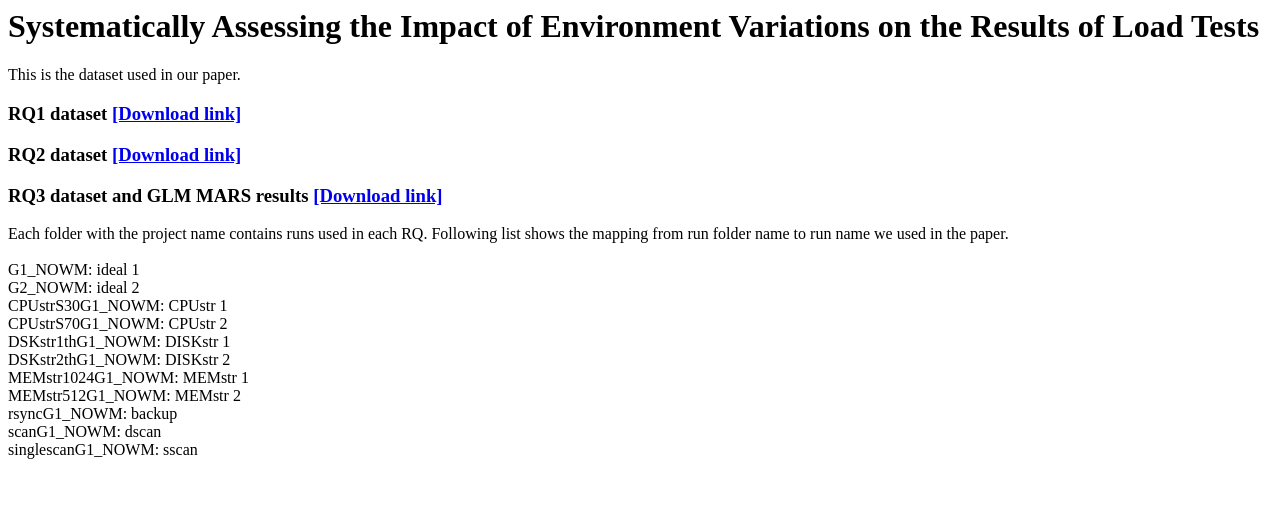
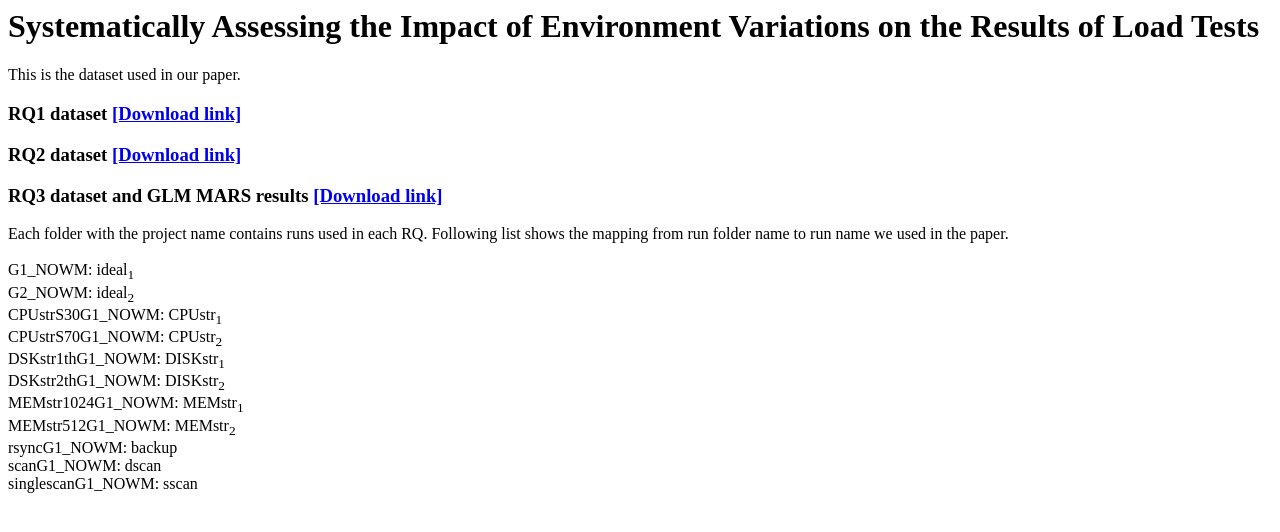
Before and after one commit to gitfish233/gitfish233.github.io, a plain HTML site: page index.html in a window 1280 px wide. Drawn offline with Linux system fonts and the light colour scheme.

Commit message:
* modified

```diff
--- a/index.html
+++ b/index.html
@@ -8,14 +8,14 @@ This is the dataset used in our paper.
 <h3>RQ3 dataset and GLM MARS results <a href="https://www.dropbox.com/s/bc1k9p7wmyl3yi9/RQ3.zip?dl=0">[Download link]</a></h3>
 Each folder with the project name contains runs used in each RQ. Following list shows the mapping from run folder name to run name we used in the paper. <br>
  <br>
-G1_NOWM: ideal 1 <br>
-G2_NOWM: ideal 2 <br>
-CPUstrS30G1_NOWM: CPUstr 1 <br>
-CPUstrS70G1_NOWM: CPUstr 2 <br>
-DSKstr1thG1_NOWM: DISKstr 1 <br>
-DSKstr2thG1_NOWM: DISKstr 2 <br>
-MEMstr1024G1_NOWM: MEMstr 1 <br>
-MEMstr512G1_NOWM: MEMstr 2 <br>
+G1_NOWM: ideal<sub>1</sub> <br>
+G2_NOWM: ideal<sub>2</sub> <br>
+CPUstrS30G1_NOWM: CPUstr<sub>1</sub> <br>
+CPUstrS70G1_NOWM: CPUstr<sub>2</sub> <br>
+DSKstr1thG1_NOWM: DISKstr<sub>1</sub> <br>
+DSKstr2thG1_NOWM: DISKstr<sub>2</sub> <br>
+MEMstr1024G1_NOWM: MEMstr<sub>1</sub> <br>
+MEMstr512G1_NOWM: MEMstr<sub>2</sub> <br>
 rsyncG1_NOWM: backup <br>
 scanG1_NOWM: dscan <br>
 singlescanG1_NOWM: sscan <br>
```
